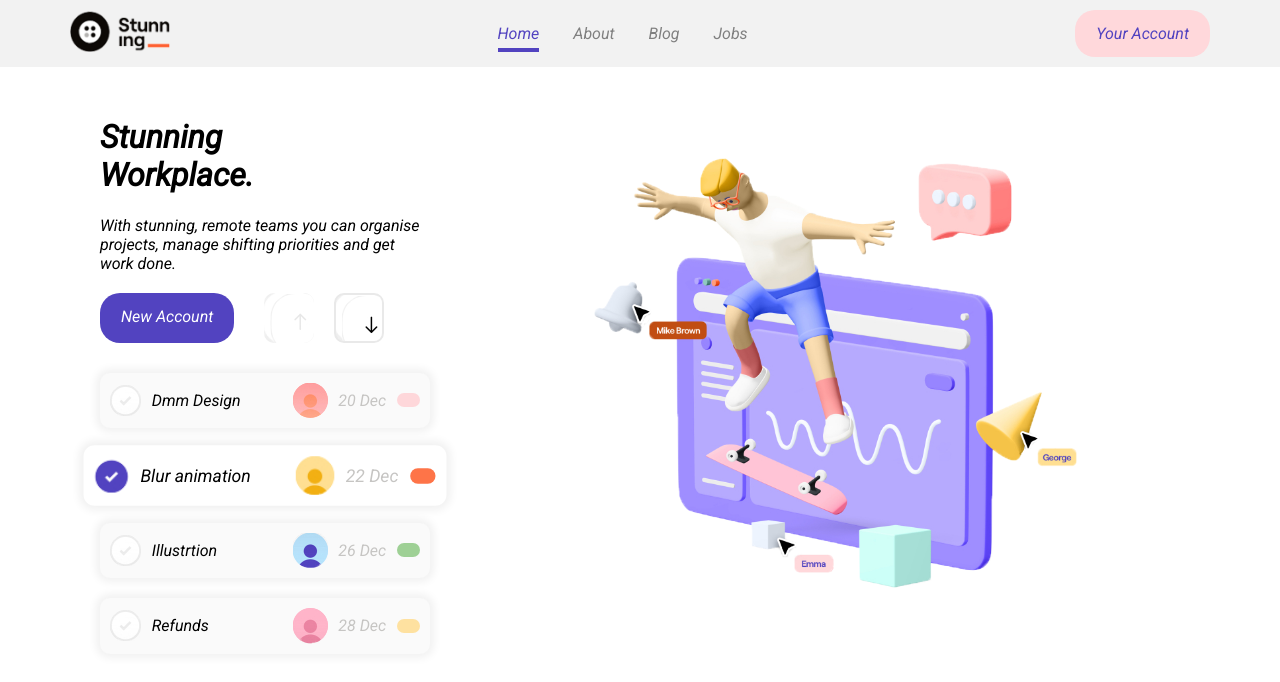
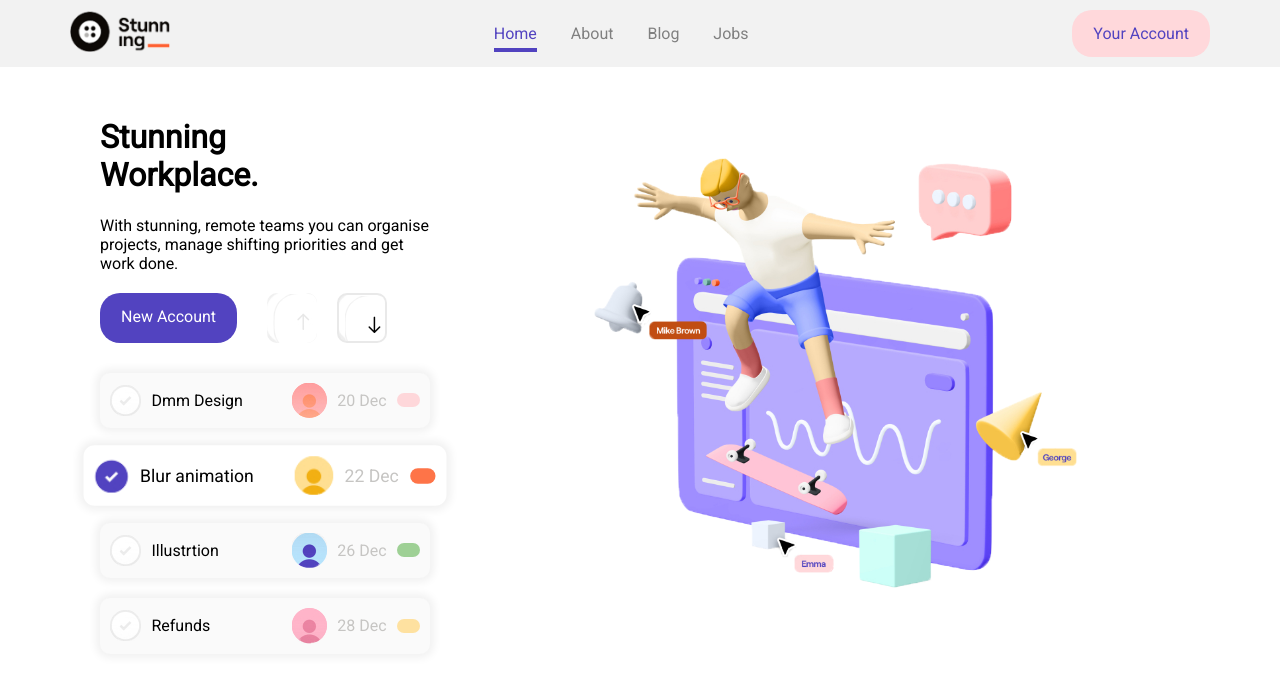
Before and after one commit to Harish0722/stunning-landing-page, a plain HTML site: page index.html in a window 1280 px wide. Drawn offline with Linux system fonts and the light colour scheme; files whose address does not match are found by name.

Commit message:
Add files via upload

```diff
--- a/index.html
+++ b/index.html
@@ -6,7 +6,7 @@
     <meta name="viewport" content="width=device-width, initial-scale=1.0">
     <title>Stunning Landing Page</title>
     <link rel="stylesheet" href="style.css">
-    <link href="https://fonts.googleapis.com/css2?family=Roboto:ital@1&display=swap" rel="stylesheet">
+    <link href="https://fonts.googleapis.com/css2?family=Roboto&display=swap" rel="stylesheet">
     <link rel="icon" type="image/jpg" href="img (1)/img/favicon.png">
 
 
```
